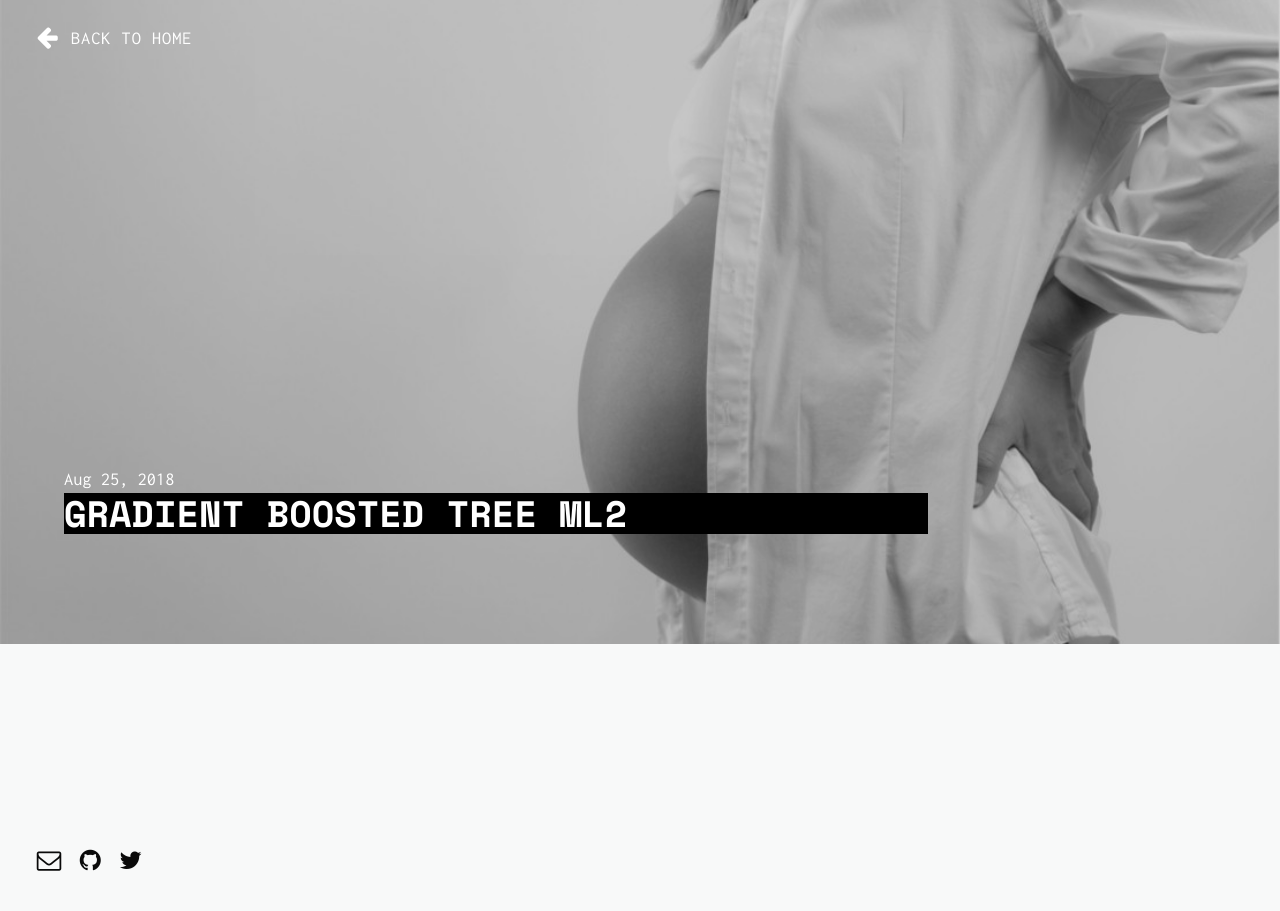
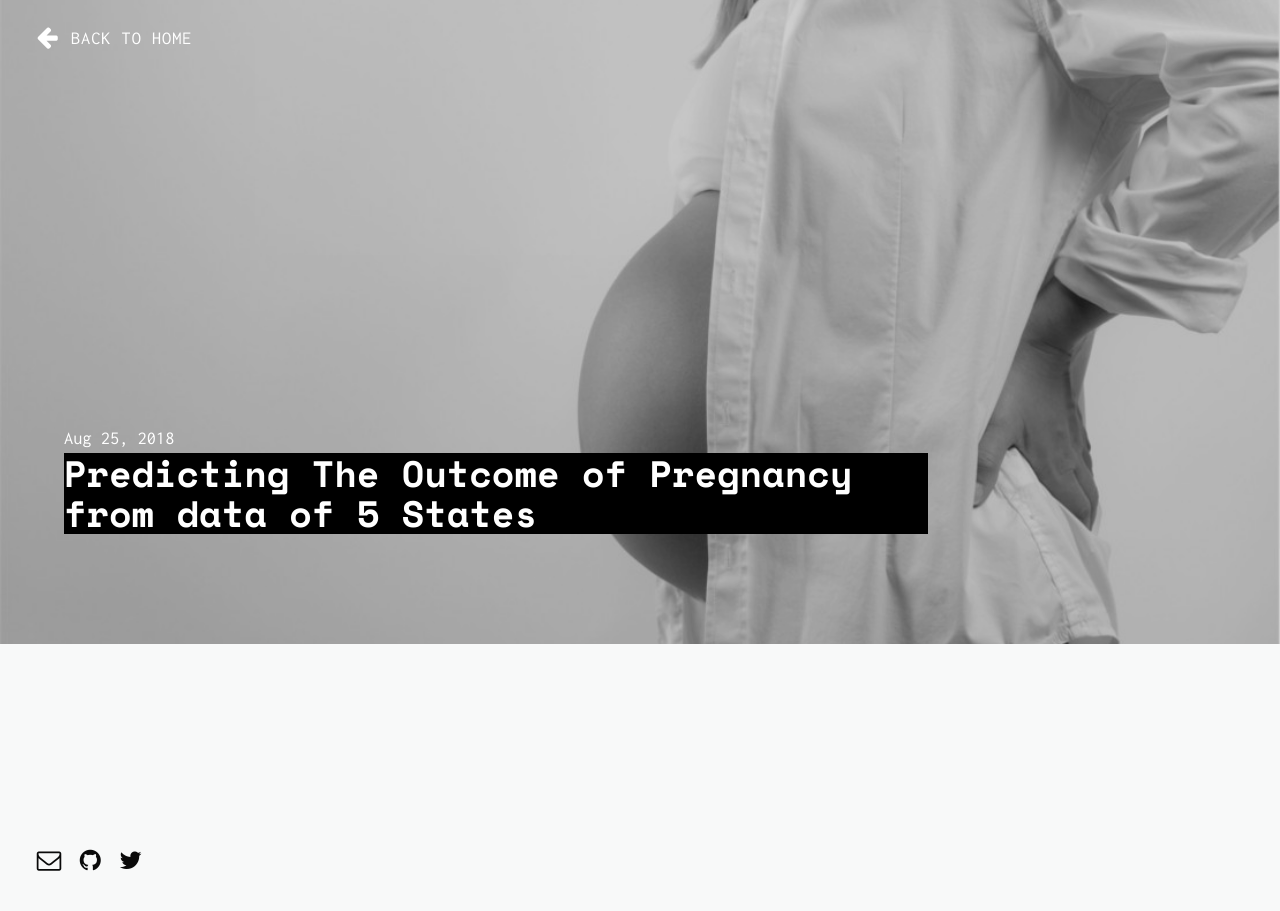
Before and after one commit to daftengineer/daftengineer.github.io, a Jekyll site: the page built from _posts/2018-08-28-outcome-of-pregnancy.markdown, in a window 1280 px wide. Built offline with Jekyll 4.4.1, drawn with Linux system fonts in a browser that asks for light colours; nearby versions of some CDN libraries.

Commit message:
Update 2018-08-28-outcome-of-pregnancy.markdown

```diff
--- a/_posts/2018-08-28-outcome-of-pregnancy.markdown
+++ b/_posts/2018-08-28-outcome-of-pregnancy.markdown
@@ -1,6 +1,6 @@
 ---
 layout: post
-title: "GRADIENT BOOSTED TREE ML2"
+title: "Predicting The Outcome of Pregnancy from data of 5 States"
 date: 2018-08-25
 description: Fraud Detection using Gradient Boosted Trees Algorithm
 image: "background-image: url('https://daftengineer.github.io/media_assets/preg.jpg');"
```
